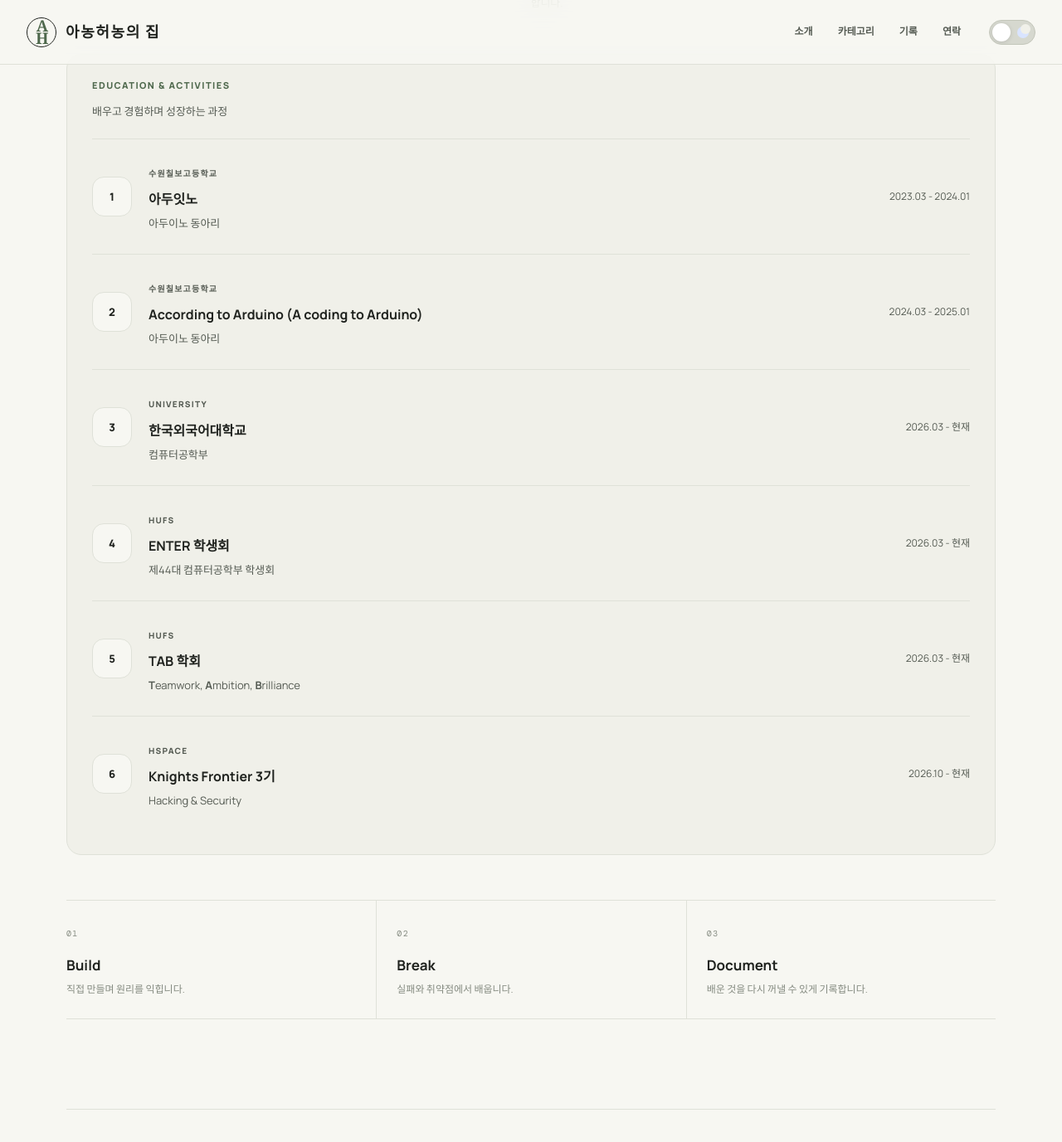
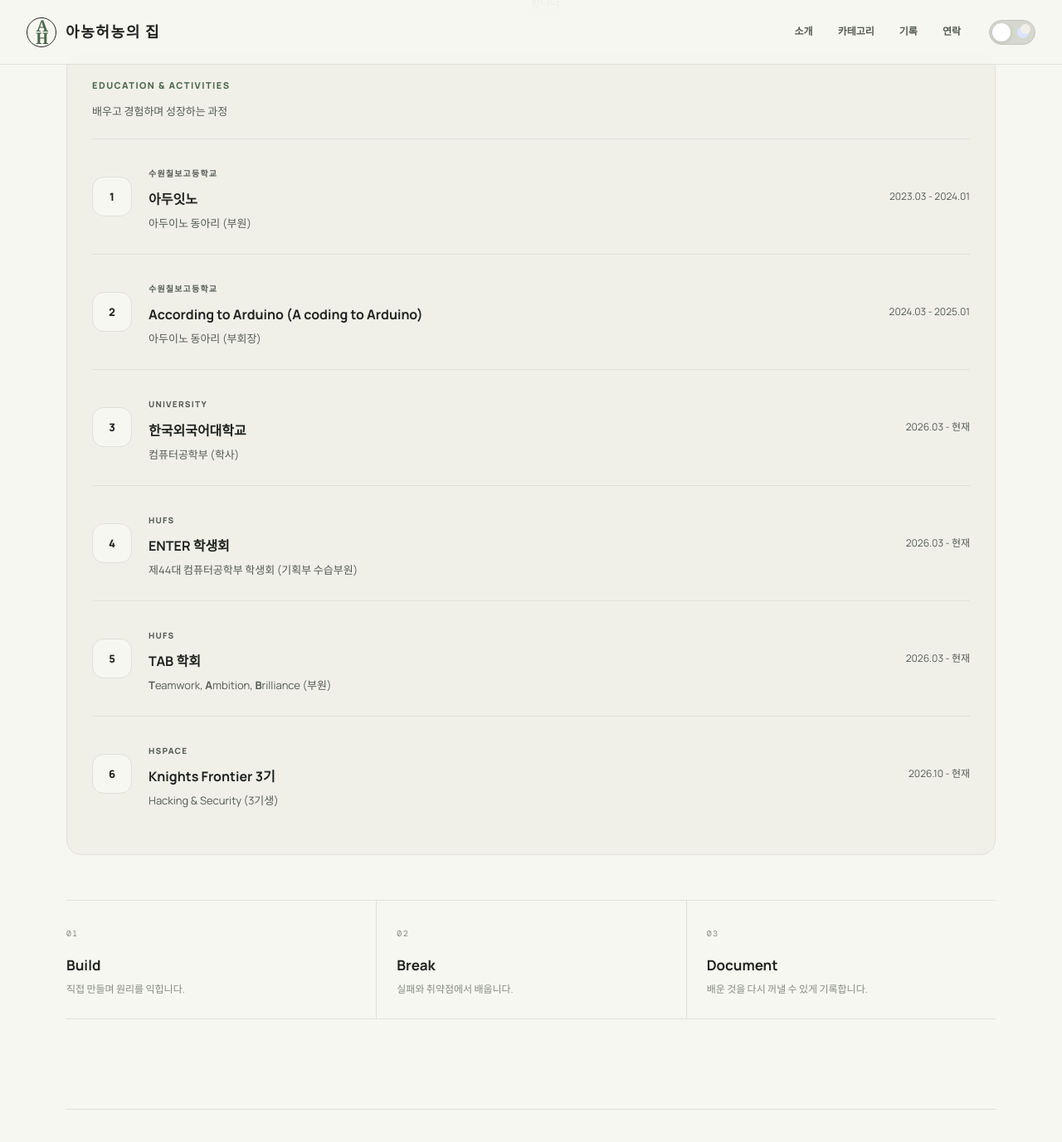
Before and after one commit to pms0602/pms0602.github.io, a Jekyll site: the page built from index.html, in a window 1280 px wide and 1400 px high, scrolled down 955 px. Shown: the top 1377 px of the window at 83% size. Built offline with Jekyll 4.4.1, drawn with Linux system fonts in a browser that asks for light colours.

Commit message:
Update profile descriptions to include roles

```diff
--- a/index.html
+++ b/index.html
@@ -54,7 +54,7 @@ description: 개발과 보안, 배움의 과정을 기록하는 기술 블로그
       <div class="profile-info">
         <span class="profile-type">수원칠보고등학교</span>
         <h3>아두잇노</h3>
-        <p>아두이노 동아리</p>
+        <p>아두이노 동아리 (부원)</p>
       </div>
       <span class="profile-date">2023.03 - 2024.01</span>
     </article>
@@ -64,7 +64,7 @@ description: 개발과 보안, 배움의 과정을 기록하는 기술 블로그
       <div class="profile-info">
         <span class="profile-type">수원칠보고등학교</span>
         <h3>According to Arduino (A coding to Arduino)</h3>
-        <p>아두이노 동아리</p>
+        <p>아두이노 동아리 (부회장)</p>
       </div>
       <span class="profile-date">2024.03 - 2025.01</span>
     </article>
@@ -76,7 +76,7 @@ description: 개발과 보안, 배움의 과정을 기록하는 기술 블로그
       <div class="profile-info">
         <span class="profile-type">UNIVERSITY</span>
         <h3>한국외국어대학교</h3>
-        <p>컴퓨터공학부</p>
+        <p>컴퓨터공학부 (학사)</p>
       </div>
       <span class="profile-date">2026.03 - 현재</span>
     </article>
@@ -86,7 +86,7 @@ description: 개발과 보안, 배움의 과정을 기록하는 기술 블로그
       <div class="profile-info">
         <span class="profile-type">HUFS</span>
         <h3>ENTER 학생회</h3>
-        <p>제44대 컴퓨터공학부 학생회</p>
+        <p>제44대 컴퓨터공학부 학생회 (기획부 수습부원)</p>
       </div>
       <span class="profile-date">2026.03 - 현재</span>
     </article>
@@ -96,7 +96,7 @@ description: 개발과 보안, 배움의 과정을 기록하는 기술 블로그
       <div class="profile-info">
         <span class="profile-type">HUFS</span>
         <h3>TAB 학회</h3>
-        <p><strong>T</strong>eamwork, <strong>A</strong>mbition, <strong>B</strong>rilliance</p>
+        <p><strong>T</strong>eamwork, <strong>A</strong>mbition, <strong>B</strong>rilliance (부원)</p>
       </div>
       <span class="profile-date">2026.03 - 현재</span>
     </article>
@@ -106,7 +106,7 @@ description: 개발과 보안, 배움의 과정을 기록하는 기술 블로그
       <div class="profile-info">
         <span class="profile-type">HSPACE</span>
         <h3>Knights Frontier 3기</h3>
-        <p>Hacking &amp; Security</p>
+        <p>Hacking &amp; Security (3기생)</p>
       </div>
       <span class="profile-date">2026.10 - 현재</span>
     </article>
```
